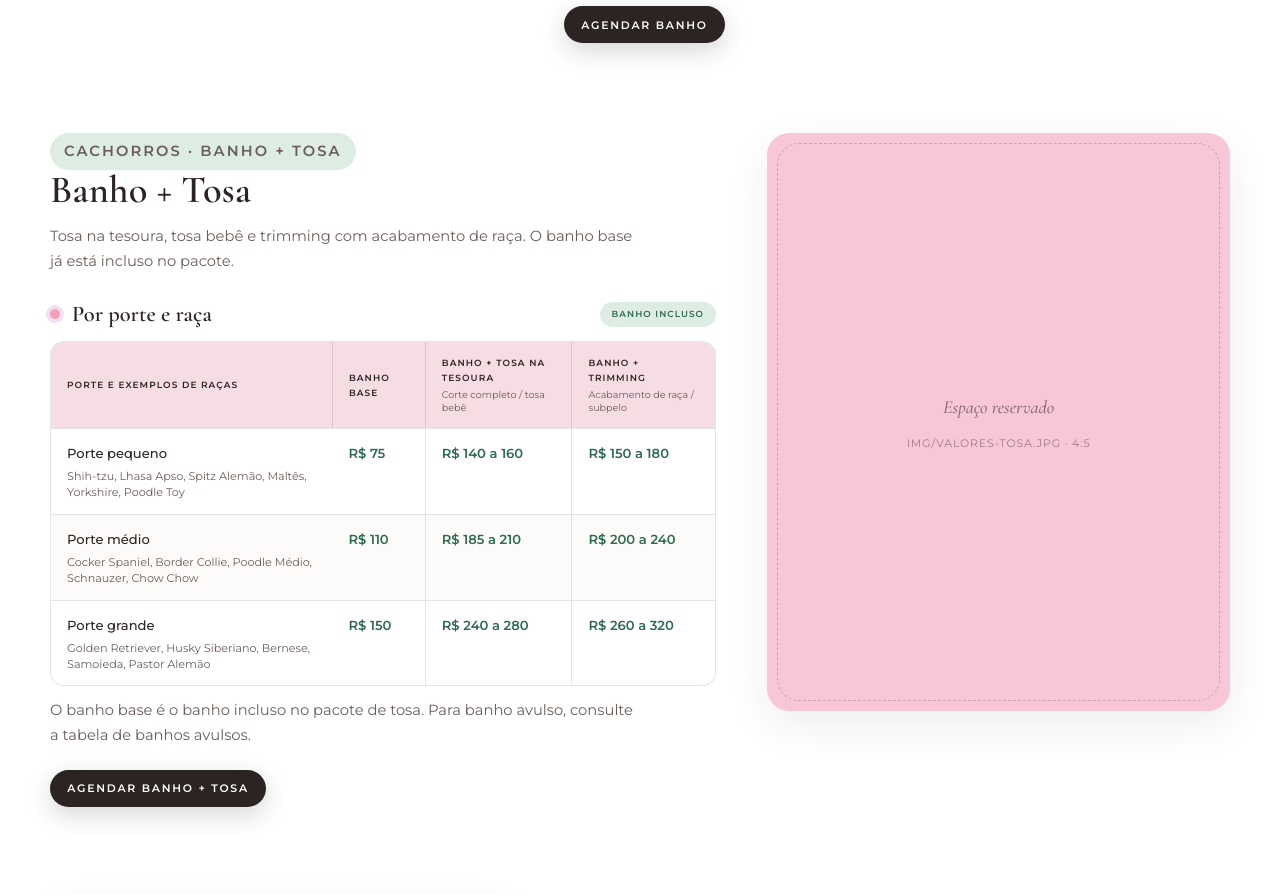
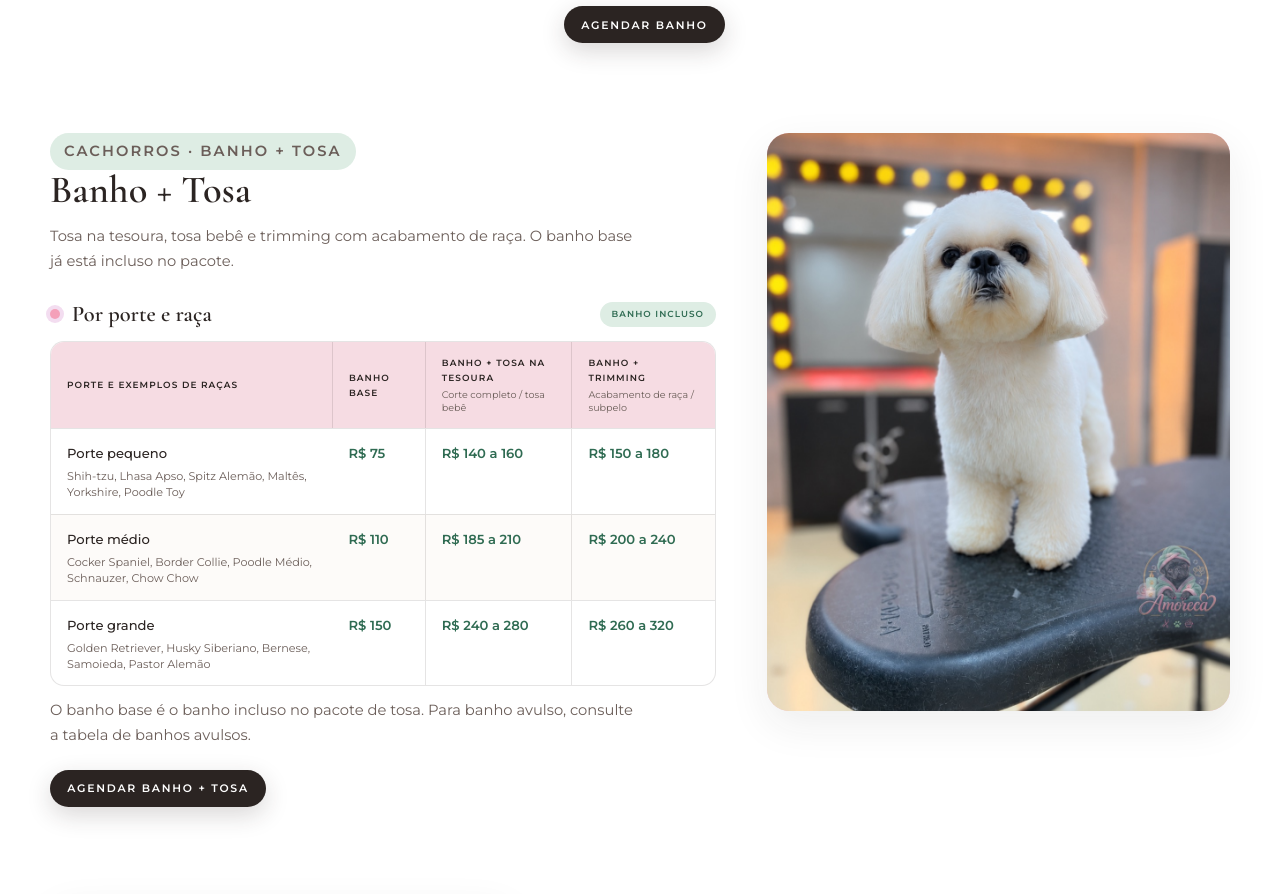
Before and after one commit to adonayiamkt-design/amoreca-pet-spa, a plain HTML site: page index.html in a window 1280 px wide. Shown: the part 2820-3714 px from the top of the page. Drawn offline with nearby package versions, Linux system fonts and the light colour scheme.

Commit message:
Adiciona foto real de tosa bebe no bloco Banho + Tosa

```diff
--- a/index.html
+++ b/index.html
@@ -215,7 +215,7 @@
           <article class="valor-bloco reveal">
             <figure class="photo valor-bloco__photo" style="--ph:#F9C6D6">
               <span class="photo__hint" aria-hidden="true">Espaço reservado<small>img/valores-tosa.jpg &middot; 4:5</small></span>
-              <img src="img/valores-tosa.jpg" alt="Cão recebendo tosa na tesoura com acabamento de raça na Amoreca Pet Spa" width="800" height="1000" loading="lazy" onerror="this.classList.add('is-missing')">
+              <img src="img/valores-tosa.jpg" alt="Cão branco com tosa bebê finalizada na tesoura, em pé na mesa de tosa da Amoreca Pet Spa" width="1050" height="1400" loading="lazy" onerror="this.classList.add('is-missing')">
             </figure>
             <div class="valor-bloco__body">
               <p class="valor-tag">Cachorros &middot; Banho + tosa</p>
```
Also changed, not shown: img/valores-tosa.jpg (added).
